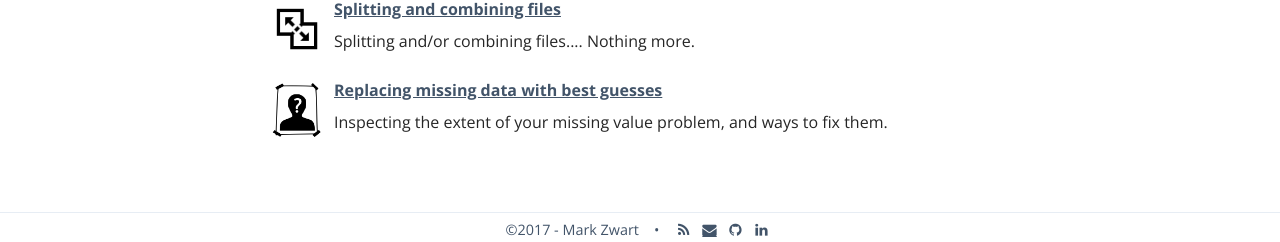
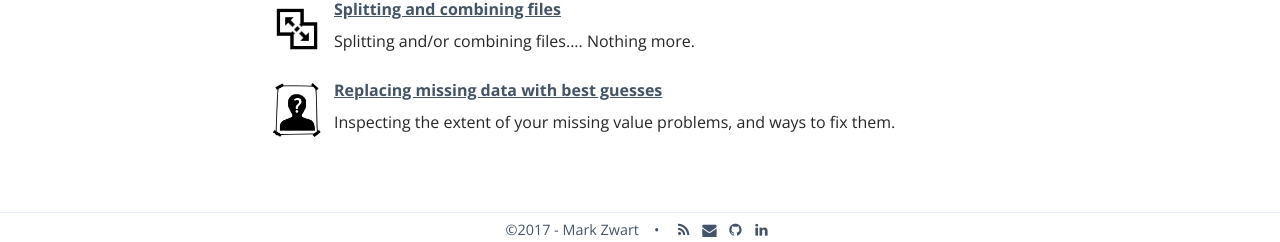
Before and after one commit to mark-me/mark-me.github.io, a Jekyll site: the page built from _pages/02-tutorials.md, in a window 1280 px wide. Shown: the part 655-897 px from the top of the page. Built offline with Jekyll 4.4.1, drawn with Linux system fonts in a browser that asks for light colours; nearby versions of some CDN libraries; comment, search, counter and statistics services are not loaded.

Commit message:
Update tutorial-index.yml

```diff
--- a/_data/tutorial-index.yml
+++ b/_data/tutorial-index.yml
@@ -31,4 +31,4 @@
 - title: Replacing missing data with best guesses
   url: /impute-missings/
   image: /_pages/tutorials/impute-missings/impute-missings.png
-  description: Inspecting the extent of your missing value problem, and ways to fix them.
+  description: Inspecting the extent of your missing value problems, and ways to fix them.
```
